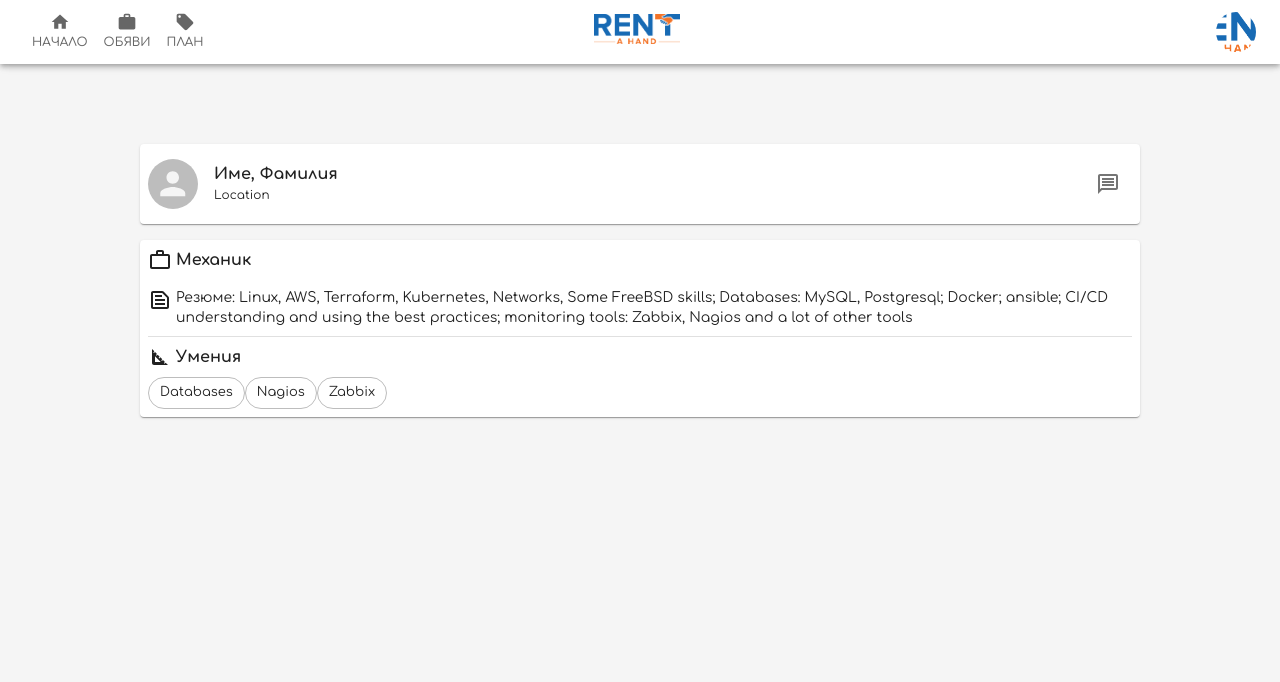
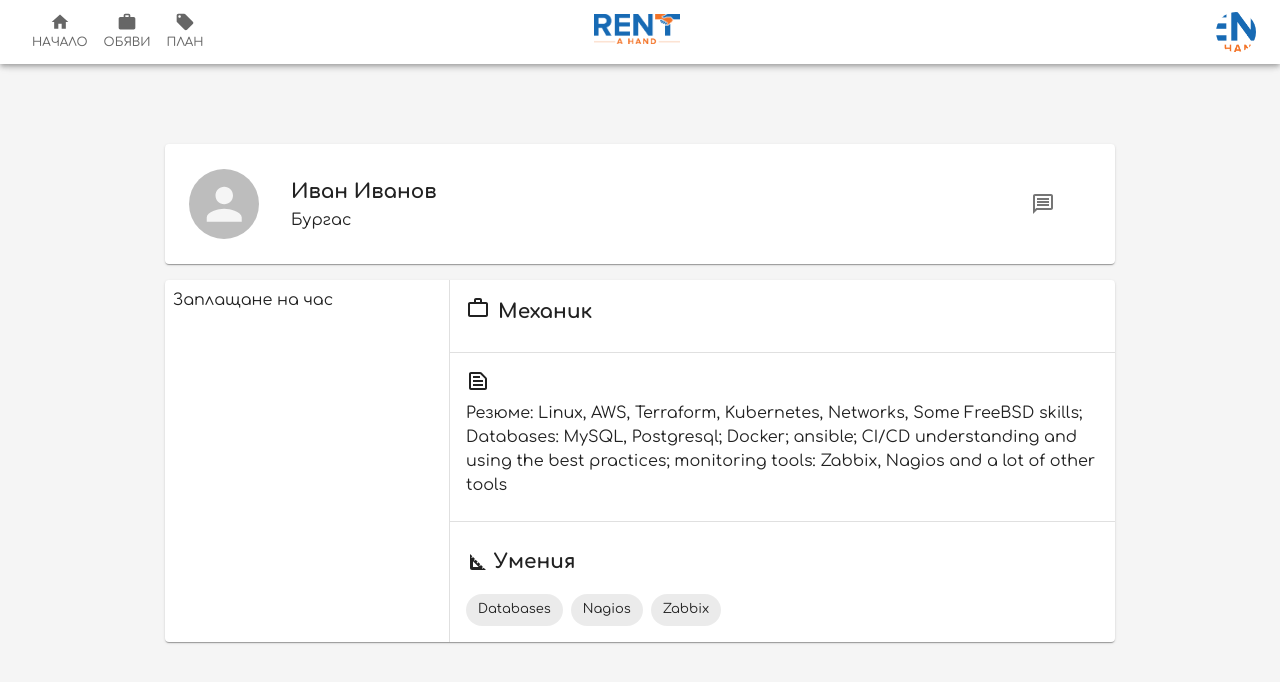
Before and after one commit to borisgarkov/rent_a_hand, a React (Create React App) app: page / in a window 1280 px wide. Shown: the top 682 px of the page. Built offline with nearby package versions, Linux system fonts and the light colour scheme.

Commit message:
Profile Page update

```diff
--- a/src/components/ProfilePage/ProfilePage.js
+++ b/src/components/ProfilePage/ProfilePage.js
@@ -5,74 +5,134 @@ import WorkOutlineOutlinedIcon from '@mui/icons-material/WorkOutlineOutlined';
 import TextSnippetOutlinedIcon from '@mui/icons-material/TextSnippetOutlined';
 import SquareFootOutlinedIcon from '@mui/icons-material/SquareFootOutlined';
 
-export default function ProfilePage() {
+
+const userInfoIconHeadingCssStyle = {
+    gap: 1,
+    marginTop: 2,
+    marginBottom: 2,
+    padding: '0 1rem',
+};
+
+const ProfileHeading = () => {
     return (
-        <>
-            <Card sx={{ marginTop: { xs: 1, md: 10 }, marginBottom: 2, maxWidth: 1000, marginLeft: 'auto', marginRight: 'auto' }}>
+        <Card sx={{ marginTop: { xs: 1, md: 10 }, marginBottom: 2, marginLeft: 'auto', marginRight: 'auto', maxWidth: 950 }}>
             <Stack sx={{
                 flexDirection: 'row',
-                    gap: 2,
+                gap: 4,
                 alignItems: 'center',
                 padding: 1,
                 height: {
                     xs: 80,
+                    md: 120,
                 }
             }}>
-                    <Avatar sx={{ width: 50, height: 50 }} />
+                <Avatar sx={{ width: 70, height: 70, marginLeft: 2 }} />
                 <Stack sx={{
                 }}>
-                        <Typography variant="body1" sx={{ fontWeight: 'bold' }}>Име, Фамилия</Typography>
-                        <Typography variant="caption">Location</Typography>
+                    <Typography variant="h6" sx={{ fontWeight: 'bold' }}>Иван Иванов</Typography>
+                    <Typography variant="body1">Бургас</Typography>
                 </Stack>
-                    <IconButton size='large' sx={{ marginLeft: 'auto' }}>
+                <IconButton size='large' sx={{ marginLeft: 'auto', marginRight: 5 }}>
                     <MessageOutlinedIcon fontSize="medium" />
                 </IconButton>
             </Stack>
         </Card>
-            <Card sx={{ maxWidth: 1000, margin: 'auto' }}>
-                <Stack sx={{
-                    padding: 1,
-                }}>
+    )
+}
+
+const UserJob = () => {
+    return (
         <Stack sx={{
             flexDirection: 'row',
             alignItems: 'flex-start',
-                        gap: 0.5,
-                        marginBottom: 1
+            ...userInfoIconHeadingCssStyle
         }}>
             <WorkOutlineOutlinedIcon />
-                        <Typography variant="body1" sx={{ fontWeight: 'bold', marginBottom: 1 }}>Механик</Typography>
+            <Typography variant="h6" sx={{ fontWeight: 'bold', marginBottom: 1 }}>Механик</Typography>
         </Stack>
+    )
+};
+
+const UserResume = () => {
+    return (
         <Stack sx={{
-                        flexDirection: 'row',
+            flexDirection: 'column',
             alignItems: 'flex-start',
-                        gap: 0.5
+            ...userInfoIconHeadingCssStyle
         }}>
             <TextSnippetOutlinedIcon />
-                        <Typography variant='body2' sx={{ marginBottom: 1 }}>Резюме: Linux, AWS, Terraform, Kubernetes,
+            <Typography variant='body1' sx={{ marginBottom: 1 }}>Резюме: Linux, AWS, Terraform, Kubernetes,
                 Networks, Some FreeBSD skills; Databases: MySQL, Postgresql; Docker;
                 ansible; CI/CD understanding and using the best practices; monitoring tools:
                 Zabbix, Nagios and a lot of other tools
             </Typography>
         </Stack>
-                    <Divider />
+    )
+};
+
+const UserSkills = () => {
+    return (
+        <Stack sx={{
+            ...userInfoIconHeadingCssStyle
+        }}>
             <Stack sx={{
                 flexDirection: 'row',
                 alignItems: 'center',
-                        gap: 0.5
+                gap: 0.5,
             }}>
                 <SquareFootOutlinedIcon />
-                        <Typography variant="body1" sx={{ fontWeight: 'bold', marginBottom: 1, marginTop: 1 }}>Умения</Typography>
+                <Typography variant="h6" sx={{ fontWeight: 'bold', marginBottom: 1, marginTop: 1 }}>Умения</Typography>
             </Stack>
             <Stack sx={{
                 flexDirection: 'row',
                 flexWrap: 'wrap',
+                gap: 1,
             }}>
-                        <Chip label="Databases" variant="outlined" />
-                        <Chip label="Nagios" variant="outlined" />
-                        <Chip label="Zabbix" variant="outlined" />
+                <Chip label="Databases" variant="filled" />
+                <Chip label="Nagios" variant="filled" />
+                <Chip label="Zabbix" variant="filled" />
             </Stack>
         </Stack>
+    )
+};
 
+const UserSalary = () => {
+    return (
+        <Typography>
+            Заплащане на час
+        </Typography>
+    )
+}
+
+
+export default function ProfilePage() {
+    return (
+        <>
+            <ProfileHeading />
+            <Card sx={{
+                maxWidth: 950,
+                margin: 'auto',
+                display: 'flex',
+                flexDirection: 'row'
+            }}>
+                <Stack sx={{
+                    padding: 1,
+                    flexGrow: 1,
+                }}>
+                    <UserSalary />
+                </Stack>
+
+                <Divider orientation="vertical" flexItem={true} />
+
+                <Stack sx={{
+                    flexBasis: '70%',
+                }}>
+                    <UserJob />
+                    <Divider />
+                    <UserResume />
+                    <Divider />
+                    <UserSkills />
+                </Stack>
             </Card>
         </>
     )
```
Lines whose indentation alone changed are shown as unchanged.
